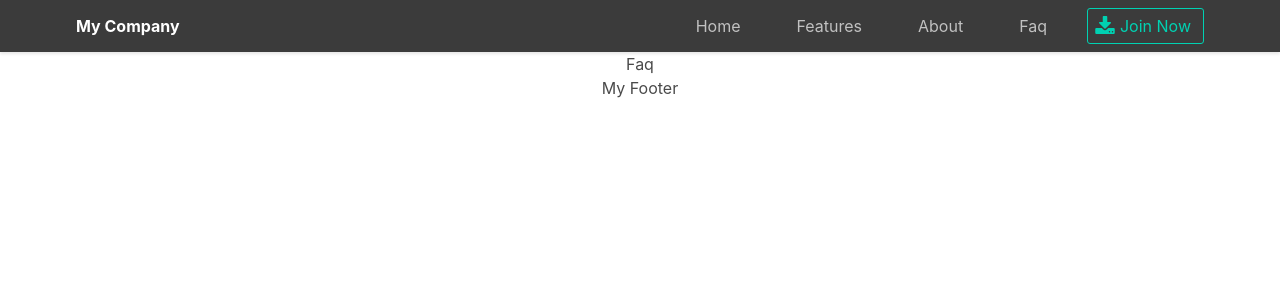
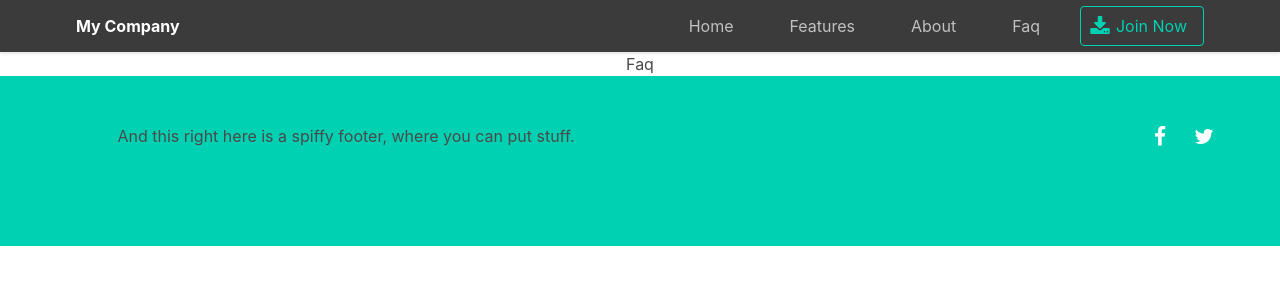
Before and after one commit to cesarfrick/react-angular-vue-by-example, a React (Create React App) app in the folder compare-react/: page /faq in a window 1280 px wide. Shown: the top 300 px of the page. Built offline with nearby package versions, Linux system fonts and the light colour scheme.

Commit message:
[Footer] Set styles for the component
Lesson 22

```diff
--- a/compare-react/src/App.scss
+++ b/compare-react/src/App.scss
@@ -1,6 +1,6 @@
 @import './../node_modules/bulma/bulma.sass';
 @import 'https://maxcdn.bootstrapcdn.com/font-awesome/4.7.0/css/font-awesome.min.css';
-
+@import './scss/_mediaqueries.scss';
 .App {
   text-align: center;
 }
--- a/compare-react/src/components/footer/Footer.jsx
+++ b/compare-react/src/components/footer/Footer.jsx
@@ -1,10 +1,22 @@
 import React from 'react';
+
+import './footer.css';
 
 const Footer = () => {
     return (
-        <div>
-            My Footer
-        </div>
+        <footer className="footer is-primary">
+            <div className="container">
+                <div className="columns">
+                <div className="column">
+                    <p>And this right here is a spiffy footer, where you can put stuff.</p>
+                </div>
+                <div className="column has-text-right">
+                    <a className="icon"><i className="fa fa-facebook"></i></a>
+                    <a className="icon"><i className="fa fa-twitter"></i></a>
+                </div>
+                </div>
+            </div>
+        </footer>
     );
 };
 
--- /dev/null
+++ b/compare-react/src/components/footer/footer.scss
@@ -0,0 +1,10 @@
+@import './../../App.scss';
+
+.footer {
+  background-color: $primary;
+
+  .icon {
+    color: #fff;
+    margin-left: 20px;
+  }
+}
```
